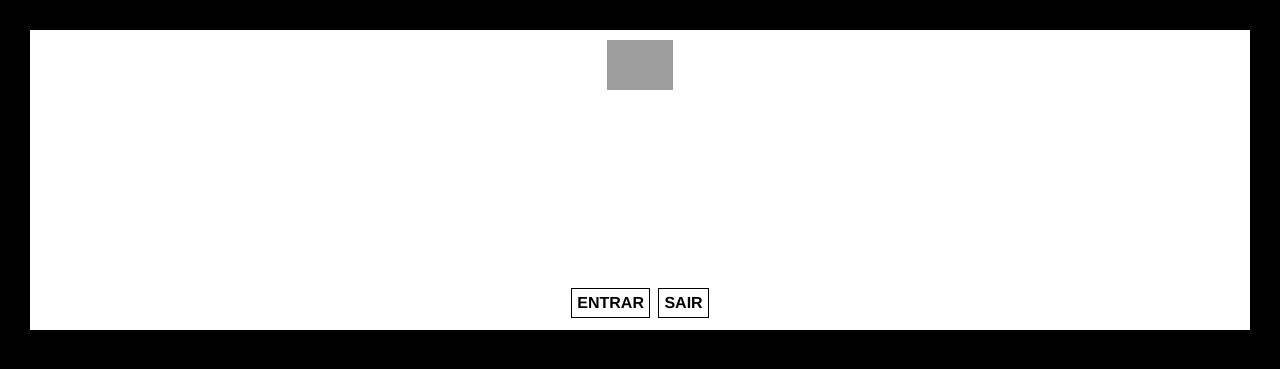
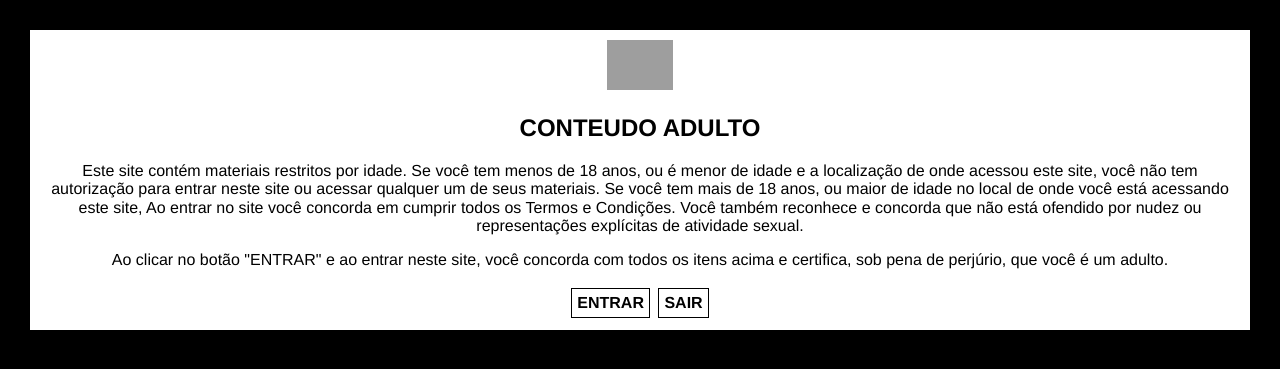
Before and after one commit to guiadamusculacao/guiadamusculacao, a Jekyll site: the page built from _pornstars/teste.html, in a window 1280 px wide. Shown: the top 369 px of the page. Built offline with Jekyll 4.4.1, drawn with Linux system fonts in a browser that asks for light colours; grey boxes are pictures that could not be loaded.

Commit message:
Update teste.html

```diff
--- a/_pornstars/teste.html
+++ b/_pornstars/teste.html
@@ -5,10 +5,7 @@
 pornstar: teste
 description: Confira os videos pornos de teste e muito mais gratuitamente na GoodzSex.
 ---
-<html>
-<head>
-</head>
-<body><script src="https://ajax.googleapis.com/ajax/libs/jquery/3.3.1/jquery.min.js"></script>
+<script src="https://ajax.googleapis.com/ajax/libs/jquery/3.3.1/jquery.min.js"></script>
 <script src="https://www.goodzsex.com/path/to/jquery.cookie.js"></script>
 <script src="https://www.goodzsex.com/path/to/bootstrap.js"></script>
 <script src="https://www.goodzsex.com/path/to/bootstrap.bundle.js"></script>
@@ -52,22 +49,20 @@
 </script>
 <style>
 .aviso{display:none;position:fixed;top:0;right:0;bottom:0;left:0;z-index:1040;background-color:#000;}
-.aviso-corpo{background-color:#fff;margin:30px;padding:10px;}
+.aviso-corpo{background-color:#fff;margin:30px;padding:10px;vertical-align:middle;color:#000;}
 .aviso-titulo{text-transform:uppercase;font-weight:bold;text-align:center;}
 .botao-entrar{text-decoration:none;padding:5px;border:solid 1px #000;background-color:#fff;display:inline-block;margin:2px;cursor:pointer;color:#000;font-weight:bold;}
 .botao-sair{text-decoration:none;padding:5px;border:solid 1px #000;background-color:#fff;display:inline-block;margin:2px;cursor:pointer;color:#000;font-weight:bold;}
 </style>
 <button id="delCookie">DELETE COOKIE</button>
-<div id="myModal" class="aviso" role="dialog">
+<div id="myModal" class="aviso">
   <div class="aviso-corpo">
 
 <center><img src="https://i.imgur.com/U7rERYG.png" alt="GoodzSex Logo" height="50px"><h2 class="aviso-titulo">Conteudo Adulto</h4>
         <p>Este site contém materiais restritos por idade. Se você tem menos de 18 anos, ou é menor de idade e a localização de onde acessou este site, você não tem autorização para entrar neste site ou acessar qualquer um de seus materiais. Se você tem mais de 18 anos, ou maior de idade no local de onde você está acessando este site, Ao entrar no site você concorda em cumprir todos os Termos e Condições. Você também reconhece e concorda que não está ofendido por nudez ou representações explícitas de atividade sexual.</p>
 <p>
 Ao clicar no botão "ENTRAR" e ao entrar neste site, você concorda com todos os itens acima e certifica, sob pena de perjúrio, que você é um adulto.</p>
-<div class="botao-entrar">ENTRAR</div>
+<div class="botao-entrar" onclick="$('#myModal').hide();">ENTRAR</div>
 <a href="https://www.google.com.br/"><div class="botao-sair">SAIR</div></a></center>
       </div>
     </div>
-</body>
-</html>
```
Also changed, not shown: other parts of _pornstars/teste.html (+1 -1 lines).
